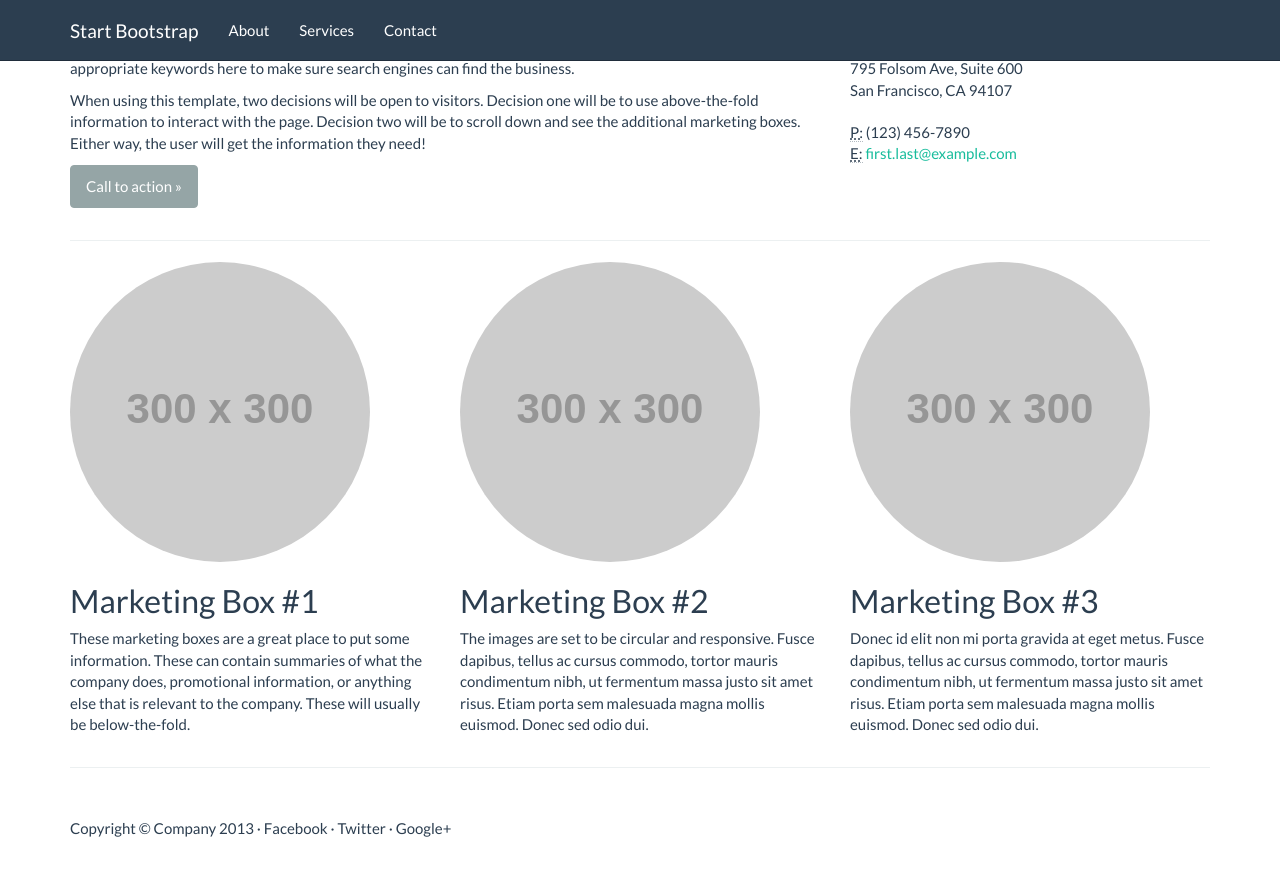
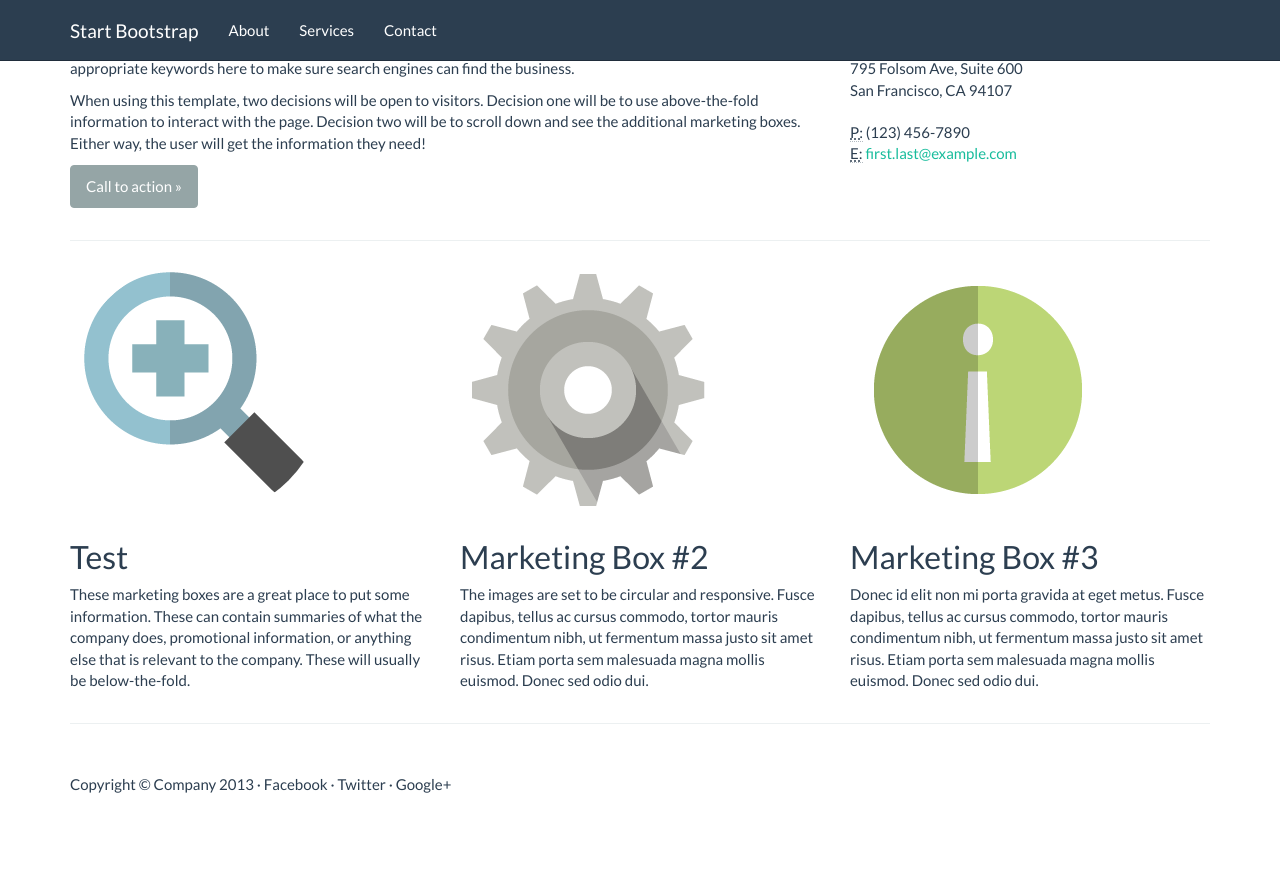
Before and after one commit to caifara/by2-be.github.io, a Jekyll site: the page index2.html, which Jekyll copies as it is, in a window 1280 px wide and 900 px high, scrolled down 523 px. Shown: the top 876 px of the window. Built offline with Jekyll 4.4.1, drawn with Linux system fonts in a browser that asks for light colours; Markdown is read by kramdown in place of the engine named in the settings.

Commit message:
flat images

```diff
--- a/index2.html
+++ b/index2.html
@@ -84,17 +84,17 @@
 
       <div class="row">
         <div class="col-sm-4">
-        	<img class="img-circle img-responsive text-center" src="http://placehold.it/300x300">
-            <h2>Marketing Box #1</h2>
+        	<img class="img-circle img-responsive text-center" src="/img/zoom_in.png">
+            <h2>Test</h2>
             <p>These marketing boxes are a great place to put some information. These can contain summaries of what the company does, promotional information, or anything else that is relevant to the company. These will usually be below-the-fold.</p>
         </div>
         <div class="col-sm-4">
-        	<img class="img-circle img-responsive" src="http://placehold.it/300x300">
+        	<img class="img-circle img-responsive" src="/img/gear.png">
             <h2>Marketing Box #2</h2>
             <p>The images are set to be circular and responsive. Fusce dapibus, tellus ac cursus commodo, tortor mauris condimentum nibh, ut fermentum massa justo sit amet risus. Etiam porta sem malesuada magna mollis euismod. Donec sed odio dui.</p>
         </div>
         <div class="col-sm-4">
-        	<img class="img-circle img-responsive" src="http://placehold.it/300x300">
+        	<img class="img-circle img-responsive" src="/img/info.png">
             <h2>Marketing Box #3</h2>
             <p>Donec id elit non mi porta gravida at eget metus. Fusce dapibus, tellus ac cursus commodo, tortor mauris condimentum nibh, ut fermentum massa justo sit amet risus. Etiam porta sem malesuada magna mollis euismod. Donec sed odio dui.</p>
         </div>
```
Also changed, not shown: other parts of index2.html (+1 -1 lines), img/gear.png (added), img/info.png (added), img/zoom_in.png (added).
